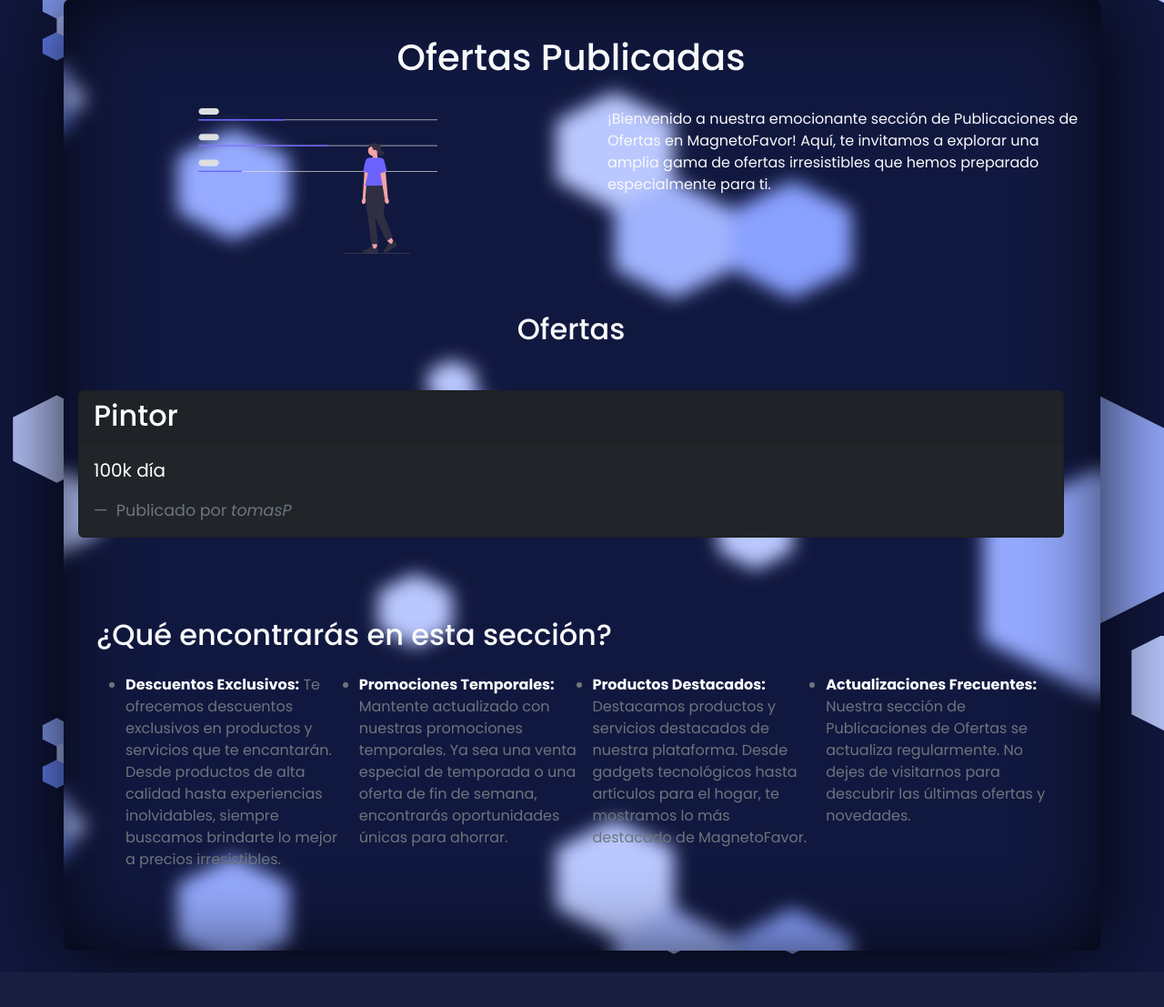
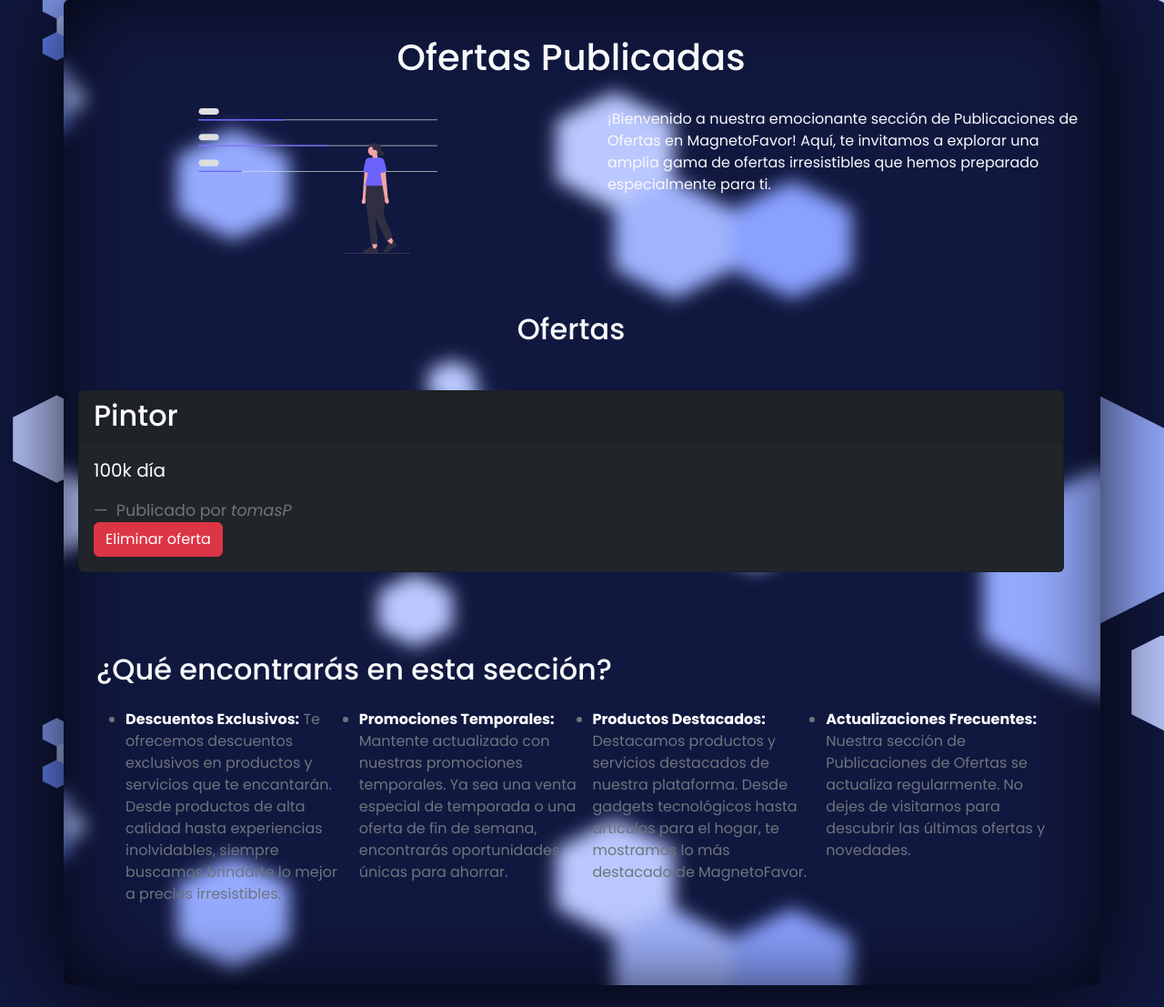
Before and after one commit to TomasPinedaNaranjo/Magneto-Favor, a Django app: page /ofertas/ in a window 1280 px wide. Shown: the part 101-1208 px from the top of the page at 91% size. Before the commit the page ends 1170 px from the top, so only its background shows below. Run offline with Django 4.2, Linux system fonts and the light colour scheme; a user stored in the database is signed in; data comes from the database, SQL or seed files in the repository; both versions use the stored data as it was after the commit.

Commit message:
Delete Offer functionality

```diff
--- a/MagnetoFavor/urls.py
+++ b/MagnetoFavor/urls.py
@@ -27,5 +27,6 @@
     path('ofertas/', views.ofertas, name='ofertas'),
     path('crear_ofertas/', views.crear_ofertas, name='crear_ofertas'),
     path('mapa/', views.mapa, name='crear_ofertas'),
+    path('eliminar_oferta/<int:oferta_id>/', views.eliminar_oferta, name='eliminar_oferta'),
 
 ]
--- a/ofertas/templates/ofertas.html
+++ b/ofertas/templates/ofertas.html
@@ -1,33 +1,20 @@
-{% extends 'base.html' %} {% block content %}
-<!-- <ul>
-  {% for ofertas in Ofertas %}
-  <li>
-    <h2>{{ofertas.title}}</h2>
-    <p>{{ofertas.description}}</p>
-    <p>{{ofertas.user.username}}</p>
-  </li>
+{% extends 'base.html' %}
 
-  {% endfor %}
-</ul> -->
-
+{% block content %}
 <div class="container container-ofertas my-4 rounded-3 p-0">
   <div class="row text-light my-4" id="ofertas-publicadas">
-    <div class="row"><h1 class="text-center my-3">Ofertas Publicadas</h1></div>
+    <div class="row">
+      <h1 class="text-center my-3">Ofertas Publicadas</h1>
+    </div>
     <div class="col-sm-12 col-md-6">
       <div class="m-3 d-flex justify-content-center">
-        <img
-          class="w-50"
-          src="../static/public/undraw_analysis_dq08.svg"
-          alt=""
-        />
+        <img class="w-50" src="../static/public/undraw_analysis_dq08.svg" alt="" />
       </div>
     </div>
     <div class="col-sm-12 col-md-6">
       <div class="m-3">
         <p class="">
-          ¡Bienvenido a nuestra emocionante sección de Publicaciones de Ofertas
-          en MagnetoFavor! Aquí, te invitamos a explorar una amplia gama de
-          ofertas irresistibles que hemos preparado especialmente para ti.
+          ¡Bienvenido a nuestra emocionante sección de Publicaciones de Ofertas en MagnetoFavor! Aquí, te invitamos a explorar una amplia gama de ofertas irresistibles que hemos preparado especialmente para ti.
         </p>
       </div>
     </div>
@@ -35,21 +22,26 @@
       <div class="col-sm-12 col-md-12">
         <div class="m-3">
           <h2 class="text-center my-5">Ofertas</h2>
-          <!-- !asd -->
           <div class="ofertas-cards mt-4">
-            {% for ofertas in Ofertas %}
+            {% for oferta in Ofertas %}
             <div class="card text-bg-dark">
               <div class="card-header">
-                <h2 class="m-0 p-0">{{ofertas.title}}</h2>
+                <h2 class="m-0 p-0">{{ oferta.title }}</h2>
               </div>
               <div class="card-body">
                 <blockquote class="blockquote mb-0">
-                  <p>{{ofertas.description}}</p>
+                  <p>{{ oferta.description }}</p>
                   <footer class="blockquote-footer mt-2">
                     Publicado por
-                    <cite title="Source Title">{{ofertas.user.username}}</cite>
+                    <cite title="Source Title">{{ oferta.user.username }}</cite>
                   </footer>
                 </blockquote>
+                {% if oferta.user == request.user %}
+                  <form method="post" action="{% url 'eliminar_oferta' oferta.id %}">
+                      {% csrf_token %}
+                      <button type="submit" class="btn btn-danger">Eliminar oferta</button>
+                  </form>
+                {% endif %}
               </div>
             </div>
             {% endfor %}
@@ -62,61 +54,23 @@
         <h2 class="my-4">¿Qué encontrarás en esta sección?</h2>
         <ul class="text-secondary">
           <li>
-            <strong class="text-white">Descuentos Exclusivos:</strong> Te
-            ofrecemos descuentos exclusivos en productos y servicios que te
-            encantarán. Desde productos de alta calidad hasta experiencias
-            inolvidables, siempre buscamos brindarte lo mejor a precios
-            irresistibles.
+            <strong class="text-white">Descuentos Exclusivos:</strong> Te ofrecemos descuentos exclusivos en productos y servicios que te encantarán. Desde productos de alta calidad hasta experiencias inolvidables, siempre buscamos brindarte lo mejor a precios irresistibles.
           </li>
           <li>
-            <strong class="text-white">Promociones Temporales: </strong>
-            Mantente actualizado con nuestras promociones temporales. Ya sea una
-            venta especial de temporada o una oferta de fin de semana,
-            encontrarás oportunidades únicas para ahorrar.
+            <strong class="text-white">Promociones Temporales: </strong> Mantente actualizado con nuestras promociones temporales. Ya sea una venta especial de temporada o una oferta de fin de semana, encontrarás oportunidades únicas para ahorrar.
           </li>
           <li>
-            <strong class="text-white">Productos Destacados:</strong> Destacamos
-            productos y servicios destacados de nuestra plataforma. Desde
-            gadgets tecnológicos hasta artículos para el hogar, te mostramos lo
-            más destacado de MagnetoFavor.
+            <strong class="text-white">Productos Destacados:</strong> Destacamos productos y servicios destacados de nuestra plataforma. Desde gadgets tecnológicos hasta artículos para el hogar, te mostramos lo más destacado de MagnetoFavor.
           </li>
           <li>
-            <strong class="text-white">Actualizaciones Frecuentes:</strong>
-            Nuestra sección de Publicaciones de Ofertas se actualiza
-            regularmente. No dejes de visitarnos para descubrir las últimas
-            ofertas y novedades.
+            <strong class="text-white">Actualizaciones Frecuentes:</strong> Nuestra sección de Publicaciones de Ofertas se actualiza regularmente. No dejes de visitarnos para descubrir las últimas ofertas y novedades.
           </li>
         </ul>
       </div>
     </div>
   </div>
 </div>
-
 <style>
-  /* .container-ofertas {
-    background: rgba(0, 0, 0, 0.3);
-    position: relative;
-    width: 90%;
-    padding: 0;
-    z-index: 1;
-    overflow: hidden;
-    box-shadow: 0 0 100px rgba(0, 0, 0, 0.9);
-  }
-
-  .container-ofertas::before {
-    content: '';
-    position: absolute;
-    background: inherit;
-    z-index: -1;
-    top: 0;
-    left: 0;
-    right: 0;
-    bottom: 0;
-    box-shadow: inset 0 0 100px rgba(0, 0, 0, 0.9);
-    filter: blur(10px);
-    margin: -20px;
-  } */
-
   .ofertas-cards,
   ul {
     display: grid;
--- a/ofertas/views.py
+++ b/ofertas/views.py
@@ -9,6 +9,20 @@
 from django.http import HttpResponse
 from .models import Ofertas
 import folium
+
+def eliminar_oferta(request, oferta_id):
+    oferta = get_object_or_404(Ofertas, pk=oferta_id)
+
+    # Verificar si el usuario actual es el creador de la oferta
+    if oferta.user == request.user:
+        oferta.delete()  # Eliminar la oferta
+        # Redirigir al usuario a la página de ofertas nuevamente o a donde desees
+        return redirect('ofertas')
+    else:
+        # Manejar el caso en el que el usuario no tiene permiso para eliminar la oferta
+        # Puedes mostrar un mensaje de error o redirigirlo a otra página
+        # Aquí redirigimos al usuario a la página de ofertas
+        return redirect('ofertas')
 
 
 # Create your views here.
```
Also changed, not shown: db.sqlite3.
